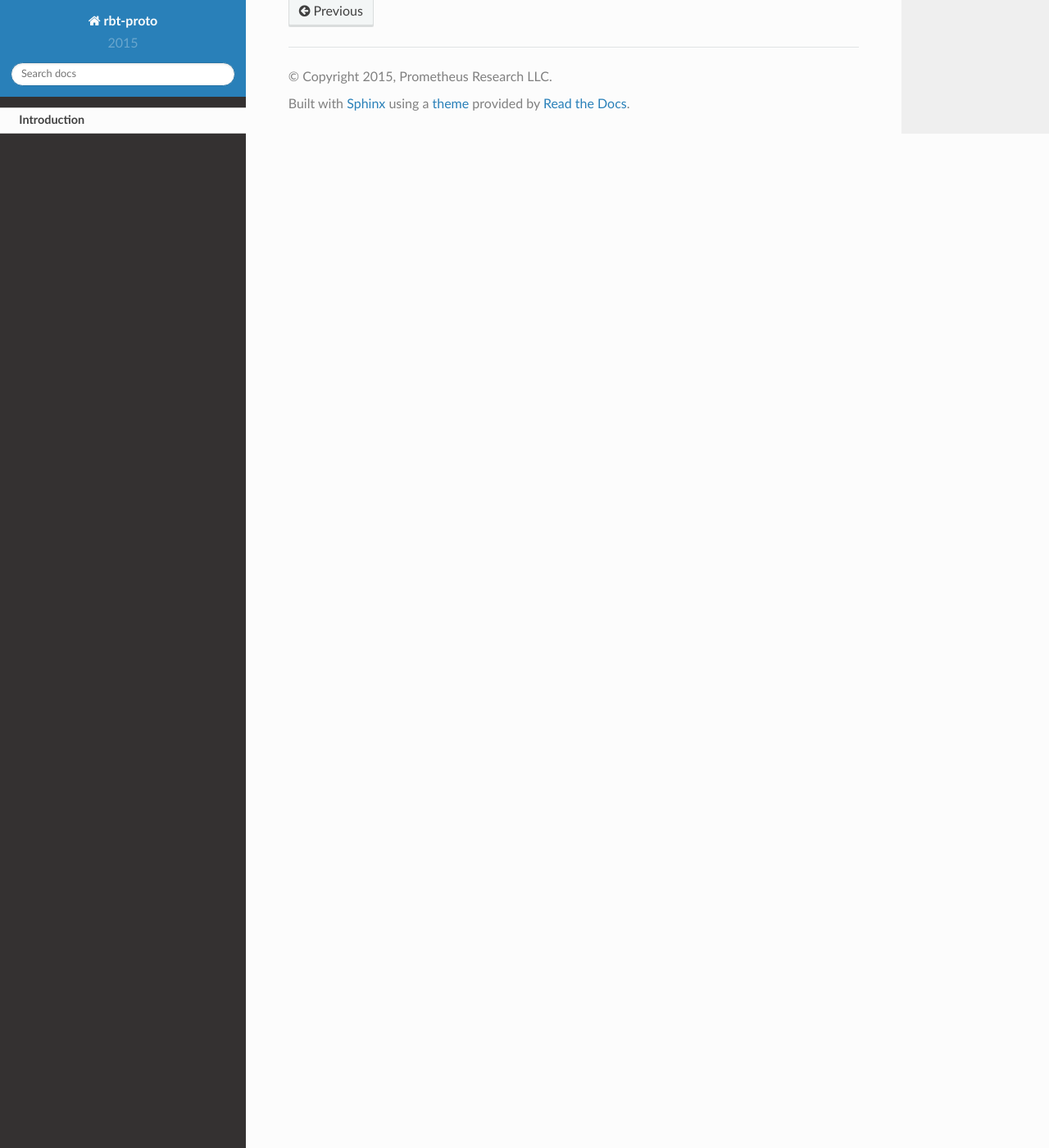
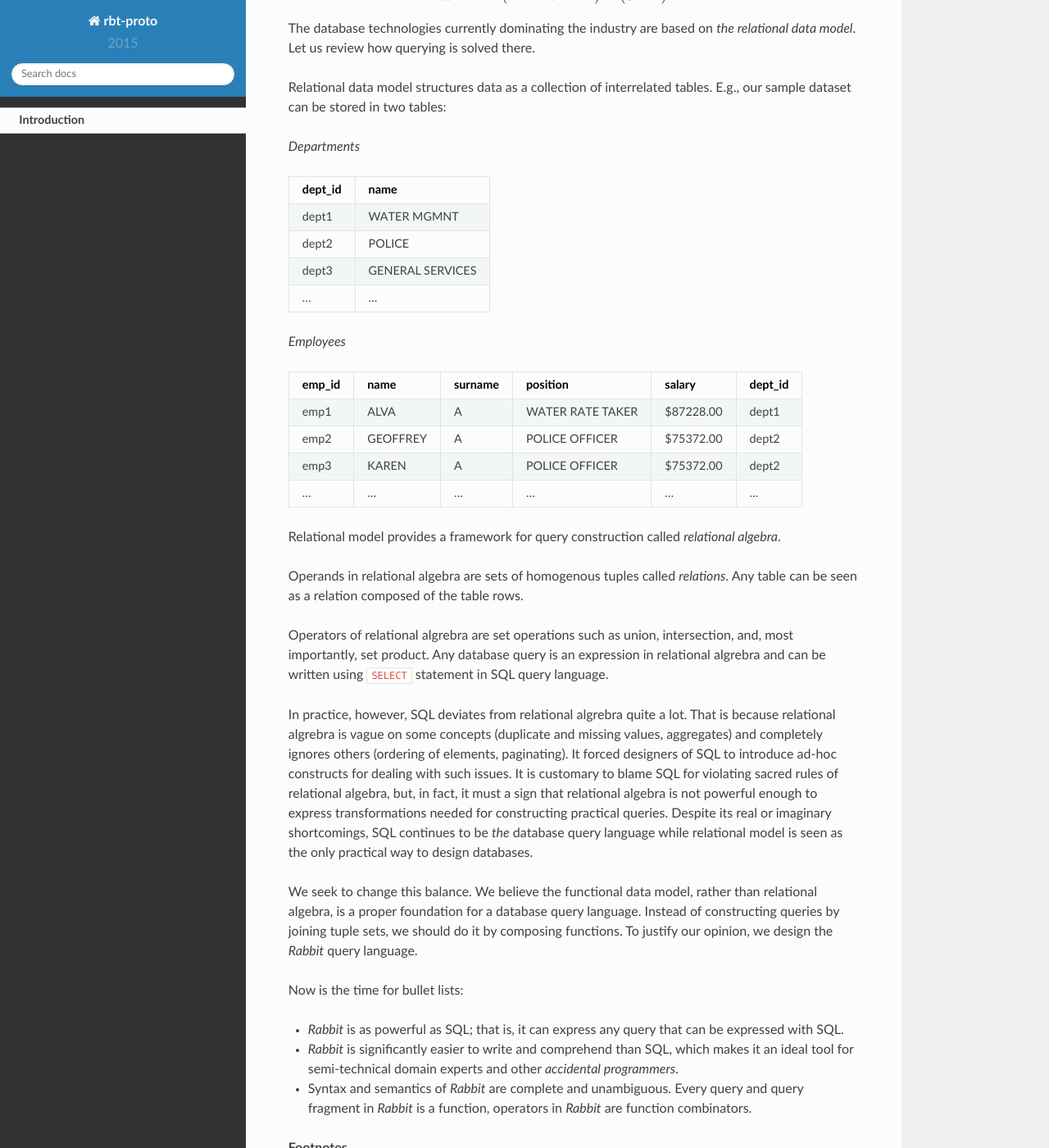
Before and after one commit to rbt-lang/rbt-proto, a Sphinx documentation site: the page built from doc/introduction.rst, in a window 1280 px wide and 1400 px high, scrolled down 4367 px. Shown: the whole window at 82% size. Built offline with Sphinx 7.4.7 and the Read the Docs theme 2.0.0, drawn with Linux system fonts in a browser that asks for light colours; some of the changed text lies outside the part shown.

Commit message:
Working on the Introduction.

```diff
--- a/doc/_static/slides.css
+++ b/doc/_static/slides.css
@@ -1,3 +1,8 @@
+
+h3 {
+  font-size: 35px;
+  line-height: 45px;
+}
 
 em {
   font-style: italic;
--- a/doc/introduction.rst
+++ b/doc/introduction.rst
@@ -15,6 +15,7 @@
     (`source`_).
 
     .. graphviz:: citydb-functional-data-model.dot
+
 
 .. slide:: Schema and Instance
    :level: 2
@@ -47,6 +48,7 @@
 
     *Database instance* is like a value of the data type.
 
+
 .. slide:: Asking Questions
    :level: 2
 
@@ -66,6 +68,7 @@
     Need to traverse, transform, filter, summarize the data.
 
     How to ask questions about the data?
+
 
 .. slide:: Query Syntax and Semantics
    :level: 2
@@ -99,6 +102,7 @@
     **Query syntax:** How to form a question?
 
     **Query semantics:** How to interpret a question against some instance?
+
 
 .. slide:: Query Syntax and Semantics: Trivial Database
    :level: 3
@@ -135,6 +139,7 @@
 
     Math notation is the query syntax.  Algebra is the query semantics.
 
+
 .. slide:: The Objective
    :level: 2
 
@@ -168,7 +173,7 @@
 
 By contrast, the design space of query languages is largely uncharted.  New
 query languages are quite rare and don't attract much interest either from
-database researchers or wider programming community.  It appears this subject is
+database experts or wider programming community.  It appears this subject is
 regarded as a solved problem, with SQL and relational algebra being the optimal
 solution.  We disagree, but before we can present our case, we need to mark the
 playing field.
@@ -196,12 +201,17 @@
    :class: note
 
     Our running example is based on the dataset of employees of the City of
-    Chicago (source_).  In functional data model, it can be modeled as follows:
+    Chicago (source_).  In functional data model, it can be presented as
+    follows:
 
     .. graphviz:: citydb-functional-data-model.dot
 
     Here, :math:`\operatorname{Dept}` is a set of all departments,
-    :math:`\operatorname{Empl}` is a set of all employees.  Function
+    :math:`\operatorname{Empl}` is a set of all employees,
+    :math:`\operatorname{Text}` is a set of all text strings,
+    :math:`\operatorname{Int}` is a set of integer numbers.
+
+    Function
     :math:`\operatorname{name}:\operatorname{Dept}\to\operatorname{Text}` maps
     department entities to their names,
     :math:`\operatorname{salary}:\operatorname{Empl}\to\operatorname{Int}` sets
@@ -218,20 +228,34 @@
         \mathit{dept}_1,\, \mathit{dept}_2,\, \mathit{dept}_3,\, \ldots, \qquad
         \mathit{empl}_1,\, \mathit{empl}_2,\, \mathit{empl}_3,\, \ldots
 
-    Functions modeled by the schema let us examine individual entities.  To
-    learn the name of a particular department, we apply the
-    :math:`\operatorname{name}` function to the entity value:
+    Individual entities can be examined by use of functions defined by the
+    schema.  To learn the name of a particular department, we apply the
+    :math:`\operatorname{name}:\operatorname{Dept}\to\operatorname{Text}`
+    function to the entity value:
 
     .. math::
 
         \operatorname{name}: \mathit{dept}_1 \mapsto \texttt{"WATER MGMNT"}
 
-    To find the department to which an employee is assigned, we apply the
-    :math:`\operatorname{department}` function:
+    To relay an employee to their department, we apply the
+    :math:`\operatorname{department}:\operatorname{Empl}\to\operatorname{Dept}`
+    function:
 
     .. math::
 
         \operatorname{department}: \mathit{empl}_1 \mapsto \mathit{dept}_1
+
+    If we compose :math:`\operatorname{department}` and
+    :math:`\operatorname{name}`, we get a function that maps each employee to
+    the name of their department:
+
+    .. math::
+
+        & \operatorname{department}{.}\operatorname{name}: \operatorname{Empl} \to \operatorname{Text} \\
+        & \operatorname{department}{.}\operatorname{name}: \mathit{empl}_1 \mapsto \texttt{"WATER MGMNT"}
+
+    Operator :math:`.` (period) denotes composition of functions:
+    :math:`(f{.}g)(x) = g(f(x))`.
 
 .. _source: https://data.cityofchicago.org/Administration-Finance/Current-Employee-Names-Salaries-and-Position-Title/xzkq-xp2w
 
@@ -269,7 +292,7 @@
     \end{matrix}
 
 The relation between a schema and its instance is much the same as between a
-data type and a value of the type.  Indeed, we can think of a data type as a
+data type and a value of the type.  Indeed, we can think of a data type as of a
 trivial "database schema".  Then any value of this type becomes a "database
 instance". (And a variable a "database storage"?  Then what is a "database
 query"?)
@@ -309,7 +332,7 @@
 should answer the first question.  On the other hand, the schema does not
 define any attributes called *the number of employees* or *the top salary*.
 And yet this knowledge can be inferred from the database as long as the
-database system is willing to transform, filter and summarize the data.
+database system is willing to transform, filter and summarize its content.
 
 To have a meaningful conversation about data retrieval, we need another
 dimension of the data model.  *A database query* is any question about the data
@@ -391,6 +414,81 @@
 
     \operatorname{odd} : 42 \mapsto (42 \bmod 2 = 1) = (0 = 1) = \operatorname{false}.
 
+The database technologies currently dominating the industry are based on *the
+relational data model*.  Let us review how querying is solved there.
+
+Relational data model structures data as a collection of interrelated tables.
+E.g., our sample dataset can be stored in two tables:
+
+*Departments*
+
++-----------+-------------------+
+| dept_id   | name              |
++===========+===================+
+| dept1     | WATER MGMNT       |
++-----------+-------------------+
+| dept2     | POLICE            |
++-----------+-------------------+
+| dept3     | GENERAL SERVICES  |
++-----------+-------------------+
+| ...       | ...               |
++-----------+-------------------+
+
+*Employees*
+
++-----------+-------------------+-------------------+-------------------+-----------+-----------+
+| emp_id    | name              | surname           | position          | salary    | dept_id   |
++===========+===================+===================+===================+===========+===========+
+| emp1      | ALVA              | A                 | WATER RATE TAKER  | $87228.00 | dept1     |
++-----------+-------------------+-------------------+-------------------+-----------+-----------+
+| emp2      | GEOFFREY          | A                 | POLICE OFFICER    | $75372.00 | dept2     |
++-----------+-------------------+-------------------+-------------------+-----------+-----------+
+| emp3      | KAREN             | A                 | POLICE OFFICER    | $75372.00 | dept2     |
++-----------+-------------------+-------------------+-------------------+-----------+-----------+
+| ...       | ...               | ...               | ...               | ...       | ...       |
++-----------+-------------------+-------------------+-------------------+-----------+-----------+
+
+Relational model provides a framework for query construction called *relational
+algebra*.
+
+Operands in relational algebra are sets of homogenous tuples called
+*relations*.  Any table can be seen as a relation composed of the table rows.
+
+Operators of relational algrebra are set operations such as union,
+intersection, and, most importantly, set product.  Any database query is an
+expression in relational algrebra and can be written using ``SELECT`` statement
+in SQL query language.
+
+In practice, however, SQL deviates from relational algrebra quite a lot.  That
+is because relational algrebra is vague on some concepts (duplicate and missing
+values, aggregates) and completely ignores others (ordering of elements,
+paginating).  It forced designers of SQL to introduce ad-hoc constructs for
+dealing with such issues.  It is customary to blame SQL for violating sacred
+rules of relational algebra, but, in fact, it must a sign that relational
+algebra is not powerful enough to express transformations needed for
+constructing practical queries.  Despite its real or imaginary shortcomings,
+SQL continues to be *the* database query language while relational model is
+seen as the only practical way to design databases.
+
+We seek to change this balance.  We believe the functional data model, rather
+than relational algebra, is a proper foundation for a database query language.
+Instead of constructing queries by joining tuple sets, we should do it by
+composing functions.  To justify our opinion, we design the *Rabbit* query
+language.
+
+Now is the time for bullet lists:
+
+* *Rabbit* is as powerful as SQL; that is, it can express any query that
+  can be expressed with SQL.
+
+* *Rabbit* is significantly easier to write and comprehend than SQL, which
+  makes it an ideal tool for semi-technical domain experts and other
+  *accidental programmers*.
+
+* Syntax and semantics of *Rabbit* are complete and unambiguous.  Every query
+  and query fragment in *Rabbit* is a function, operators in *Rabbit* are
+  function combinators.
+
 
 .. rubric:: Footnotes
 
```
Also changed, not shown: other parts of doc/introduction.rst (+4 -5 lines).
